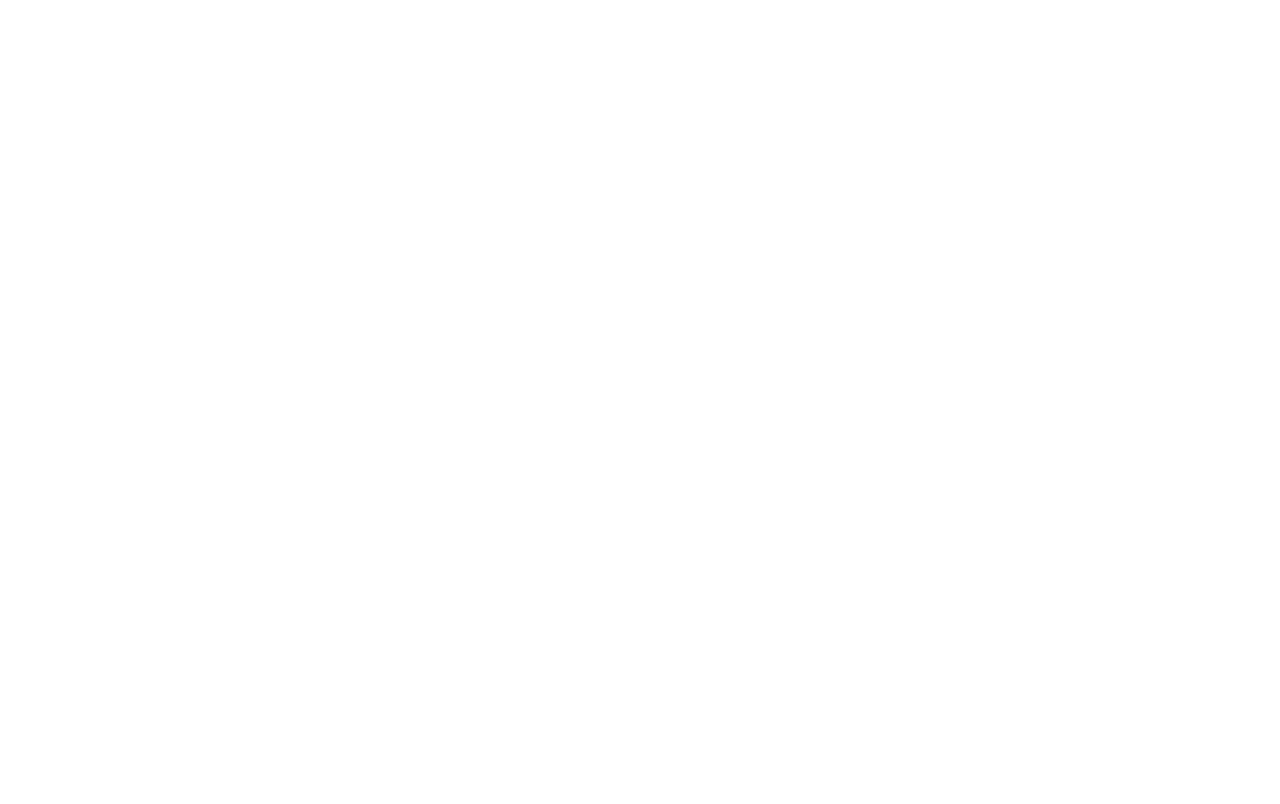
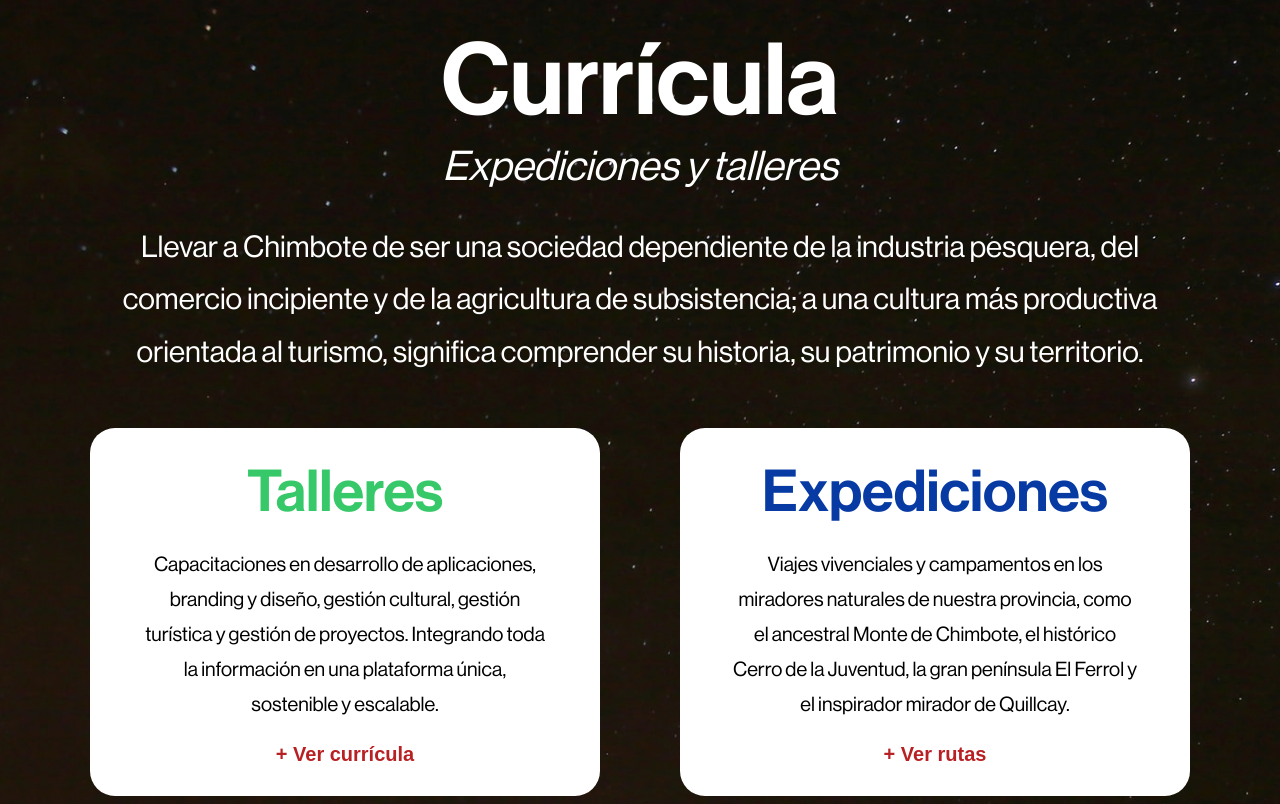
Before and after one commit to joangavelan/Internautas, a React (Create React App) app: page / in a window 1280 px wide. Shown: the part 4033-4837 px from the top of the page. Before the commit the page ends 3905 px from the top, so only its background shows below. Built offline with nearby package versions, Linux system fonts and the light colour scheme.

Commit message:
curricula

```diff
--- a/src/App.js
+++ b/src/App.js
@@ -5,6 +5,7 @@
 import GlobalStyle from './styles/GlobalStyle'
 import './global-styles.css'
 import Rutas from './sections/Rutas'
+import Curricula from './sections/Curricula'
 
 const AppContainer = styled.div`
   position: relative;
@@ -19,6 +20,7 @@
       <Header />
       <UniendoChimbote />
       <Rutas />
+      <Curricula />
     </AppContainer>
   );
 }
--- /dev/null
+++ b/src/sections/Curricula.js
@@ -0,0 +1,76 @@
+import React from 'react'
+import styled from 'styled-components/macro'
+import Heading from '../components/Heading'
+import theme from '../styles/theme'
+const { colors } = theme;
+
+const Container = styled.section`
+  padding: 15rem 3rem;
+  background: url('images/Noche en Huaraz.jpg') no-repeat bottom;
+  background-size: cover;
+  height: 140rem;
+`
+
+const Cards = styled.div`
+  max-width: 110rem;
+  margin: 5rem auto;
+  display: flex;
+  justify-content: space-between;
+  flex-wrap: wrap;
+  text-align: center;
+`
+
+const Card = styled.div`
+  max-width: 51rem;
+  background-color: ${colors.white};
+  padding: 3rem 5rem;
+  border-radius: 2.5rem;
+
+  & h3 {
+    font-size: 5.8rem;
+    font-weight: 500;
+    color: ${props => colors[props.titleColor]};
+  }
+
+  p {
+    font-size: 2rem;
+    color: ${colors.black};
+    line-height: 1.75;
+    margin: 2rem 0;
+  }
+
+  button {
+    font-size: 2rem;
+    font-weight: 600;
+    color: ${colors.red};
+    background: transparent;
+  }
+`
+
+const Curricula = () => {
+  return (
+    <Container>
+      <Heading
+        title="Currícula"
+        tagline="Expediciones y talleres"
+        description="Llevar a Chimbote de ser una sociedad dependiente de la industria pesquera, del comercio incipiente y de la agricultura de subsistencia; a una cultura más productiva orientada al turismo, significa comprender su historia, su patrimonio y su territorio."
+        colors={{title: 'white', text: 'white'}}
+        width="110rem"
+      />
+      <Cards>
+        <Card titleColor="green">
+          <h3>Talleres</h3>
+          <p>Capacitaciones en desarrollo de aplicaciones, branding y diseño, gestión cultural, gestión turística y gestión de proyectos. Integrando toda la información en una plataforma única, sostenible y escalable.</p>
+          <button>+ Ver currícula</button>
+        </Card>
+        <Card titleColor="blue">
+          <h3>Expediciones</h3>
+          <p>Viajes vivenciales y campamentos en los miradores naturales de nuestra provincia, como el ancestral Monte de Chimbote, el histórico Cerro de la Juventud, la gran península El Ferrol y el inspirador mirador de Quillcay.</p>
+          <button>+ Ver rutas</button>
+        </Card>
+      </Cards>
+    </Container>
+  )
+}
+
+export default Curricula
--- a/src/styles/theme.js
+++ b/src/styles/theme.js
@@ -16,7 +16,7 @@
   fontSizes: {
     base: `1.7rem`,
     xs: `1.2rem`,
-    sm: `1.5rem`,
+    sm: `1.8rem`,
     md: `2.2rem`,
     lg: `2.4rem`,
     xl: `4.1rem`,
```
